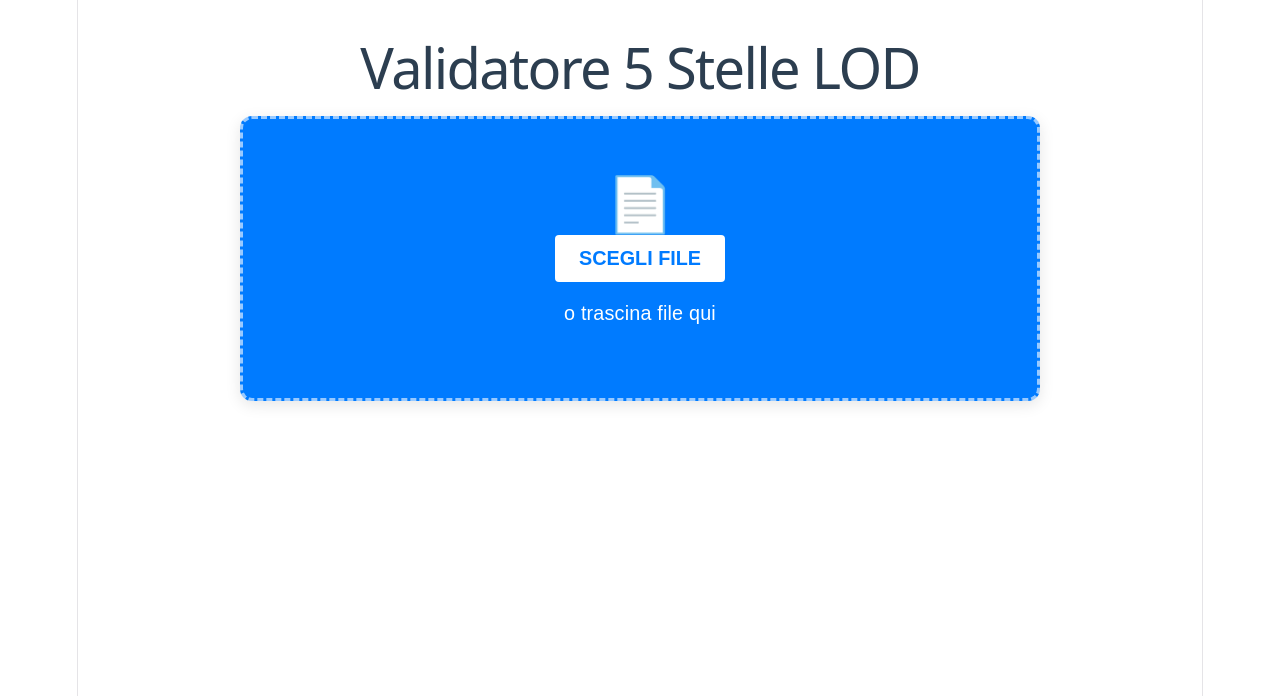
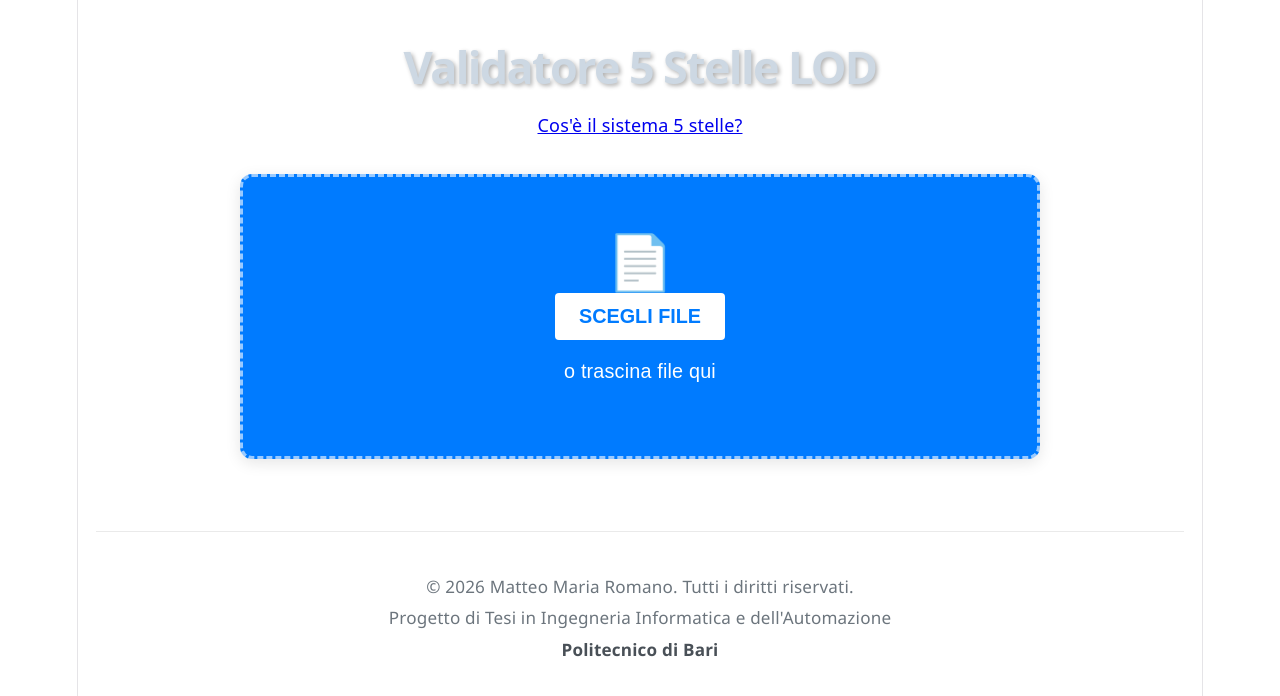
Before and after one commit to MattRom10/validatore-5-stelle-true, a React (Vite) app in the folder frontend/: page / in a window 1280 px wide. Shown: the top 696 px of the page. Built offline with nearby package versions, Linux system fonts and the light colour scheme.

Commit message:
Added footer and fatte cose belle

```diff
--- a/frontend/src/App.css
+++ b/frontend/src/App.css
@@ -11,7 +11,12 @@
 .app-title {
   text-align: center;
   margin-top: 2rem;
-  color: #2c3e50;
+  color: #cdd8e3;
+  font-size: 2.5rem;
+  text-shadow: 2px 2px 4px rgba(0, 0, 0, 0.3);
+  font-family: "Irish Grover", system-ui;
+  font-weight: 700;
+  font-style: normal;
 }
 
 /* --- FASE DI CARICAMENTO --- */
--- a/frontend/src/App.jsx
+++ b/frontend/src/App.jsx
@@ -2,6 +2,7 @@ import React, { useState } from 'react';
 import Dropzone from './components/Dropzone';
 import './App.css';
 import Pagella from './components/Pagella';
+import Footer from './components/Footer';
 
 function App() {
   // Aggiunto stato per memorizzare il file prima di inviarlo
@@ -62,6 +63,9 @@ function App() {
   return (
     <div className="app-container">
       <h1 className="app-title">Validatore 5 Stelle LOD</h1>
+      <p>
+        <a href="https://dati.veneto.it/content/modello-5-stars" target='_blank'>Cos'è il sistema 5 stelle?</a>
+      </p>
 
       {/* STEP 1: Nessun file selezionato -> Mostra la Dropzone */}
       {!isAnalyzing && !risultato && !fileDaAnalizzare && (
@@ -95,8 +99,12 @@ function App() {
           <Pagella risultato={risultato} onReset={riavviaTutto} />
         </div>
       )}
+      <Footer />
     </div>
+
   );
+
+
 }
 
 export default App;
--- /dev/null
+++ b/frontend/src/components/Footer.css
@@ -0,0 +1,18 @@
+.app-footer {
+  margin-top: 4rem;
+  padding: 2rem 1rem;
+  border-top: 1px solid #eaeaea;
+  text-align: center;
+  color: #6c757d;
+  font-family: 'Segoe UI', Tahoma, Geneva, Verdana, sans-serif;
+}
+
+.footer-content p {
+  margin: 0.3rem 0;
+  font-size: 0.95rem;
+}
+
+.footer-university {
+  font-weight: 600;
+  color: #495057;
+}
--- /dev/null
+++ b/frontend/src/components/Footer.jsx
@@ -0,0 +1,18 @@
+import React from 'react';
+import './Footer.css';
+
+const Footer = () => {
+  const annoCorrente = new Date().getFullYear();
+
+  return (
+    <footer className="app-footer">
+      <div className="footer-content">
+        <p>&copy; {annoCorrente} Matteo Maria Romano. Tutti i diritti riservati.</p>
+        <p>Progetto di Tesi in Ingegneria Informatica e dell'Automazione</p>
+        <p className="footer-university">Politecnico di Bari</p>
+      </div>
+    </footer>
+  );
+};
+
+export default Footer;
--- a/frontend/src/components/Pagella.css
+++ b/frontend/src/components/Pagella.css
@@ -110,3 +110,63 @@
 }
 
 /* Colora anche il testo di maturità in base al tema
+
+/* --- ZONA AZIONI FINALI --- */
+.azioni-finali {
+  margin-top: 1.5rem;
+  display: flex;
+  flex-direction: column;
+  align-items: center;
+}
+
+/* Stile "Link" per il pulsante */
+.link-consiglio {
+  background: none;
+  border: none;
+  color: #007bff;
+  text-decoration: underline;
+  font-size: 1.2rem; /* Più grande */
+  font-weight: 500;
+  cursor: pointer;
+  padding: 10px;
+  margin-top: 15px;
+  font-family: inherit;
+  transition: color 0.2s ease;
+}
+
+.link-consiglio:hover {
+  color: #0056b3;
+}
+
+/* Stile del box che compare sotto */
+.box-consiglio {
+  background-color: #f0f8ff; /* Azzurrino molto chiaro */
+  border-left: 4px solid #007bff;
+  padding: 1.2rem;
+  border-radius: 0 8px 8px 0;
+  text-align: left;
+  max-width: 90%;
+  margin: 1rem auto 0 auto;
+}
+
+.box-consiglio h4 {
+  margin-top: 0;
+  margin-bottom: 0.5rem;
+  color: #0056b3;
+}
+
+.box-consiglio p {
+  margin: 0;
+  color: #444;
+  line-height: 1.5;
+}
+
+/* Animazione comparsa pannello */
+.slide-in-top {
+  animation: slideInTop 0.3s cubic-bezier(0.25, 0.46, 0.45, 0.94) forwards;
+}
+
+@keyframes slideInTop {
+  from { opacity: 0; transform: translateY(-15px); }
+  to { opacity: 1; transform: translateY(0); }
+}
--- a/frontend/src/components/Pagella.jsx
+++ b/frontend/src/components/Pagella.jsx
@@ -5,6 +5,7 @@ const Pagella = ({ risultato, onReset }) => {
   const [stelleVisibili, setStelleVisibili] = useState(0);
   const [logVisibili, setLogVisibili] = useState([]);
   const [isFinishing, setIsFinishing] = useState(false);
+  const [cheFo, setCheFo] = useState(false);
 
   // Dizionario con le spiegazioni di Tim Berners-Lee
   const descrizioniLOD = {
@@ -19,6 +20,20 @@ const Pagella = ({ risultato, onReset }) => {
     4: "Il dato è strutturato secondo gli standard del Web Semantico (RDF, Turtle). Utilizza URI (Uniform Resource Identifier) per identificare in modo univoco i concetti sul web, ma il dataset agisce ancora come un 'silo' isolato.",
 
     5: "Linked Open Data (LOD). È il massimo livello di maturità semantica: il dataset utilizza URI ed è esplicitamente interconnesso ad altri database esterni (es. Wikidata, GeoNames), contribuendo a creare una rete globale di conoscenza."
+  };
+
+  const suggerimentiLOD = {
+    0: "Assicurati di caricare un file testuale integro (come CSV o XML) o un grafo RDF valido, verificando che non sia corrotto. Il vantaggio di correggere il formato è rendere i dati quantomeno elaborabili da un computer (1-3 stelle). L'obiettivo finale di raggiungere le 5 stelle permetterà invece di inserire queste informazioni in una vera e propria rete di conoscenza globale. Per maggiori informazioni, contatta un IT specialist.",
+
+    1: "Il tuo file è leggibile solo da esseri umani. Per salire a 2 o 3 stelle, dovresti estrarre questi dati e inserirli in una struttura tabellare (come Excel) o in un formato aperto (come CSV o JSON). Il vantaggio immediato di questo passaggio è permettere ai software di estrarre e analizzare automaticamente i tuoi dati. Il vantaggio massimo nell'andare a 5 stelle è l'interconnessione globale e la scoperta automatica da parte di altri database. Per maggiori informazioni, contatta un IT specialist.",
+
+    2: "Il tuo dataset è strutturato, ma intrappolato in un formato proprietario. Per passare a 3 stelle ed eliminare il 'vendor lock-in', esporta semplicemente il tuo file Excel nel formato aperto CSV. Il vantaggio nell'andare a 3 stelle è la totale libertà di utilizzo senza dipendere da costosi software a pagamento. Il vantaggio finale nell'andare a 5 stelle è trasformare la tua semplice tabella in un ecosistema esplorabile da tutto il Web Semantico. Per maggiori informazioni, contatta un IT specialist.",
+
+    3: "Ottimo lavoro! Per raggiungere le 4 stelle, devi fare il salto verso il Web Semantico convertendo il tuo CSV/XML in un grafo RDF o JSON-LD, assegnando un URI a ogni singola entità. Il vantaggio nell'andare a 4 stelle è poter identificare i concetti in modo inequivocabile su internet. Il vantaggio finale nell'andare a 5 stelle sarà collegare i tuoi concetti a vocabolari enciclopedici mondiali come DBpedia o Wikidata. Per maggiori informazioni, contatta un IT specialist.",
+
+    4: "Ci sei quasi! Hai un grafo semantico perfetto. Per raggiungere l'eccellenza delle 5 stelle (LOD), devi inserire predicati come 'owl:sameAs' o 'skos:closeMatch' per collegare le tue entità a quelle di vocabolari esterni. Il vantaggio nell'andare a 5 stelle è rompere l'isolamento del tuo dataset, rendendolo interrogabile a livello globale e fornendo un contesto infinitamente più ricco agli utenti. Per maggiori informazioni, contatta un IT specialist.",
+
+    5: "Hai raggiunto l'eccellenza assoluta! Il tuo dataset è un nodo attivo della Linked Open Data Cloud. I vantaggi concreti di avere 5 stelle: i tuoi dati sono ricercabili globalmente, interoperabili con intelligenze artificiali e arricchiscono il contesto delle informazioni a cui si collegano. Mantenere questo livello garantisce il massimo valore tecnologico possibile. Per maggiori informazioni, contatta un IT specialist."
   };
 
   useEffect(() => {
@@ -126,11 +141,32 @@ const Pagella = ({ risultato, onReset }) => {
         </div>
       )}
 
-      {/* BOTTONE PER RICOMINCIARE */}
+
+      {/* BOTTONE PER RICOMINCIARE E SUGGERIMENTI */}
       {isFinishing && (
-        <button className="btn-reset fade-in" onClick={onReset}>
-          Analizza un altro dataset
-        </button>
+        <div className="azioni-finali fade-in">
+
+          <button className="btn-reset" onClick={onReset}>
+            Analizza un altro dataset
+          </button>
+
+          {/* Il finto "Link" al posto del bottone */}
+          <button
+            className="link-consiglio"
+            onClick={() => setCheFo(!cheFo)}
+          >
+            {cheFo ? 'Nascondi suggerimenti' : 'E adesso che faccio?'}
+          </button>
+
+          {/* Pannello a comparsa con il consiglio */}
+          {cheFo && (
+            <div className="box-consiglio slide-in-top">
+              <h4>{risultato.stelleAssegnate === 5 ? 'I vantaggi del tuo dataset:' : 'Come migliorare il tuo dataset:'}</h4>
+              <p>{suggerimentiLOD[risultato.stelleAssegnate]}</p>
+            </div>
+          )}
+
+        </div>
       )}
     </div>
   );
```
